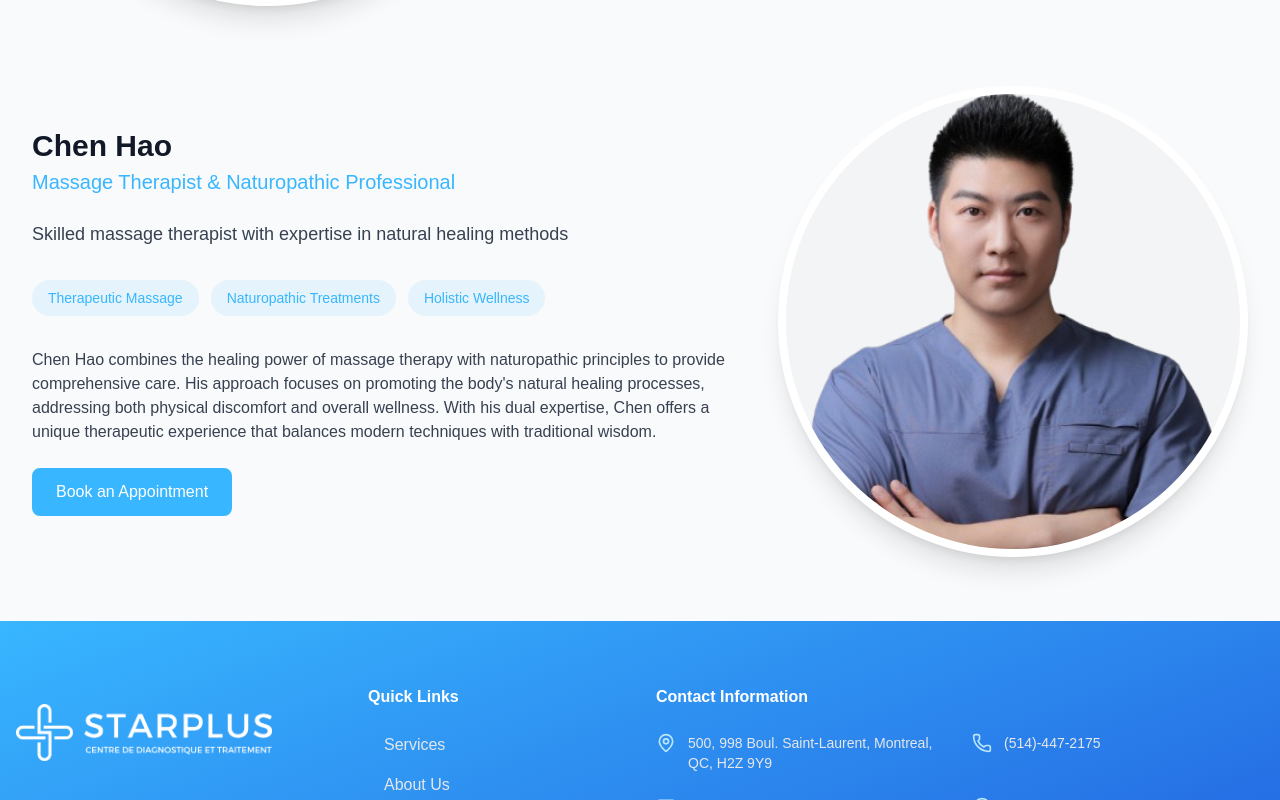
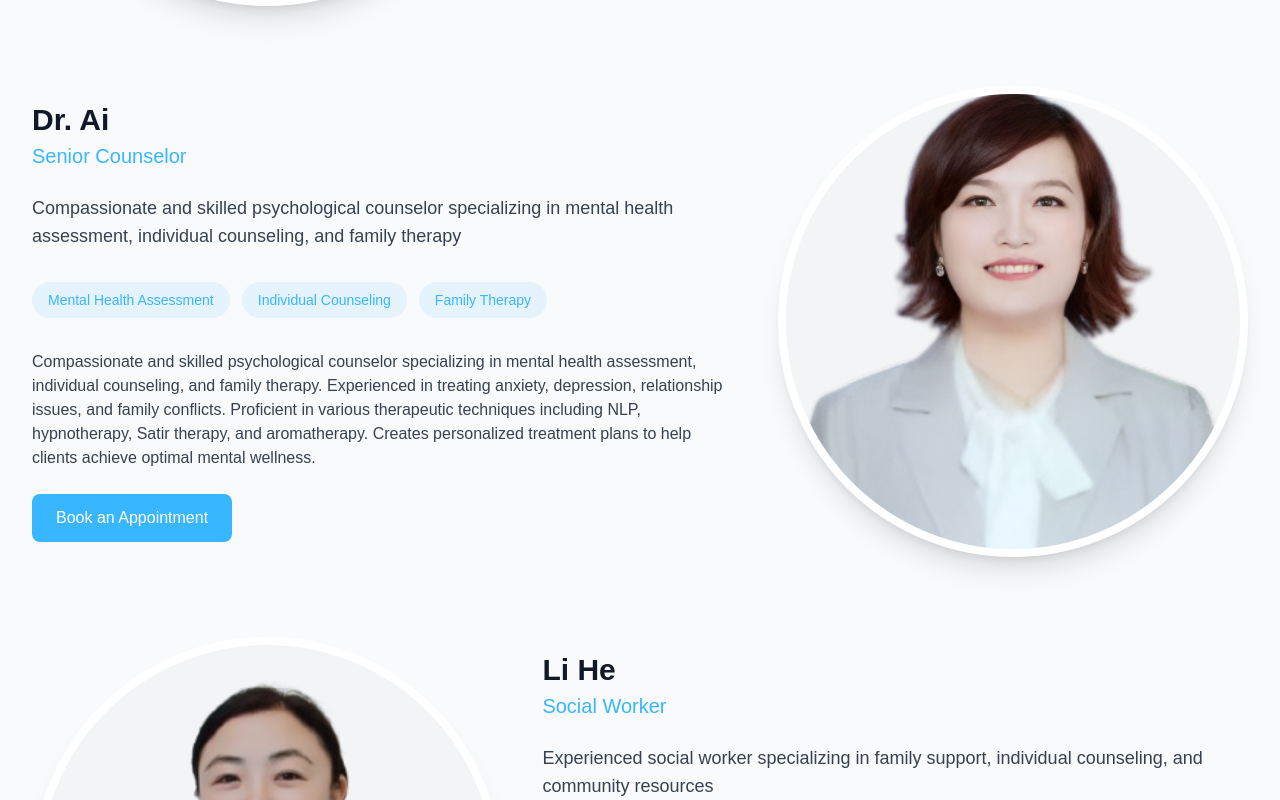
Before and after one commit to nadbm/starpluswebsite, a Next.js app: page /en/expertise in a window 1280 px wide. Shown: the part 800-1600 px from the top of the page. Built offline with nearby package versions, Linux system fonts and the light colour scheme.

Commit message:
Update professionals and remove Chen Hao references
Replaced Chen Hao with Dr. Ai (psychology) and Li He (social work) in expertise and translation files. Updated related structured data and removed unused team images for Chen Hao.

```diff
--- a/components/Expertise.tsx
+++ b/components/Expertise.tsx
@@ -21,16 +21,28 @@ export default function Expertise() {
             bio: t('professionals.qi.bio')
         },
         {
-            image: "/team/ch1.png",
-            name: t('professionals.chen.name'),
-            title: t('professionals.chen.title'),
-            description: t('professionals.chen.description'),
+            image: "/team/ai.png",
+            name: t('professionals.psychology.name'),
+            title: t('professionals.psychology.title'),
+            description: t('professionals.psychology.description'),
             expertise: [
-                t('professionals.chen.expertise.0'),
-                t('professionals.chen.expertise.1'),
-                t('professionals.chen.expertise.2')
+                t('professionals.psychology.expertise.0'),
+                t('professionals.psychology.expertise.1'),
+                t('professionals.psychology.expertise.2')
             ],
-            bio: t('professionals.chen.bio')
+            bio: t('professionals.psychology.bio')
+        },
+        {
+            image: "/team/LiHe.png",
+            name: t('professionals.socialWork.name'),
+            title: t('professionals.socialWork.title'),
+            description: t('professionals.socialWork.description'),
+            expertise: [
+                t('professionals.socialWork.expertise.0'),
+                t('professionals.socialWork.expertise.1'),
+                t('professionals.socialWork.expertise.2')
+            ],
+            bio: t('professionals.socialWork.bio')
         }
     ];
 
--- a/components/StructuredData.tsx
+++ b/components/StructuredData.tsx
@@ -168,12 +168,6 @@ const StructuredData = ({ locale }: StructuredDataProps) => {
         "name": "Qi Meng Sun",
         "jobTitle": "Physiotherapist",
         "description": "Experienced physiotherapist specializing in rehabilitation and pain management"
-      },
-      {
-        "@type": "Person",
-        "name": "Chen Hao",
-        "jobTitle": "Massage Therapist & Naturopathic Professional",
-        "description": "Skilled massage therapist with expertise in natural healing methods"
       }
     ],
     "founder": {
--- a/messages/en.json
+++ b/messages/en.json
@@ -39,16 +39,27 @@
         ],
         "bio": "Qi Meng Sun is a dedicated physiotherapist with extensive experience in treating various conditions including sports injuries, post-surgical rehabilitation, and other orthopedic conditions. Using evidence-based techniques, she creates customized treatment plans that help patients regain mobility and improve their quality of life."
       },
-      "chen": {
-        "name": "Chen Hao",
-        "title": "Massage Therapist & Naturopathic Professional",
-        "description": "Skilled massage therapist with expertise in natural healing methods",
+      "psychology": {
+        "name": "Dr. Ai",
+        "title": "Senior Counselor",
+        "description": "Compassionate and skilled psychological counselor specializing in mental health assessment, individual counseling, and family therapy",
         "expertise": [
-          "Therapeutic Massage",
-          "Naturopathic Treatments",
-          "Holistic Wellness"
+          "Mental Health Assessment",
+          "Individual Counseling",
+          "Family Therapy"
         ],
-        "bio": "Chen Hao combines the healing power of massage therapy with naturopathic principles to provide comprehensive care. His approach focuses on promoting the body's natural healing processes, addressing both physical discomfort and overall wellness. With his dual expertise, Chen offers a unique therapeutic experience that balances modern techniques with traditional wisdom."
+        "bio": "Compassionate and skilled psychological counselor specializing in mental health assessment, individual counseling, and family therapy. Experienced in treating anxiety, depression, relationship issues, and family conflicts. Proficient in various therapeutic techniques including NLP, hypnotherapy, Satir therapy, and aromatherapy. Creates personalized treatment plans to help clients achieve optimal mental wellness."
+      },
+      "socialWork": {
+        "name": "Li He",
+        "title": "Social Worker",
+        "description": "Experienced social worker specializing in family support, individual counseling, and community resources",
+        "expertise": [
+          "Family Support",
+          "Individual Counseling",
+          "Community Resources"
+        ],
+        "bio": "Experienced social worker specializing in family support, individual counseling, and community resources. Dedicated to helping individuals and families navigate life challenges and access necessary services. Skilled in providing emotional support, crisis intervention, and connecting clients with appropriate community resources. Committed to empowering individuals and families to achieve their goals and improve their quality of life."
       }
     }
   },
--- a/messages/fr.json
+++ b/messages/fr.json
@@ -39,16 +39,27 @@
         ],
         "bio": "Qi Meng Sun est une physiothérapeute dévouée avec une vaste expérience dans le traitement de diverses conditions, notamment les blessures sportives, la réadaptation post-chirurgicale et d'autres affections orthopédiques. Utilisant des techniques fondées sur des preuves, elle crée des plans de traitement personnalisés qui aident les patients à retrouver leur mobilité et à améliorer leur qualité de vie."
       },
-      "chen": {
-        "name": "Chen Hao",
-        "title": "Massothérapeute & Professionnel en Naturopathie",
-        "description": "Massothérapeute qualifié avec expertise en méthodes de guérison naturelles",
+      "psychology": {
+        "name": "Dr. Ai",
+        "title": "Conseillère Senior",
+        "description": "Conseillère psychologique compatissante et compétente spécialisée en évaluation de santé mentale, conseil individuel et thérapie familiale",
         "expertise": [
-          "Massage Thérapeutique",
-          "Traitements Naturopathiques",
-          "Bien-être Holistique"
+          "Évaluation de Santé Mentale",
+          "Conseil Individuel",
+          "Thérapie Familiale"
         ],
-        "bio": "Chen Hao combine le pouvoir guérisseur de la massothérapie avec les principes naturopathiques pour fournir des soins complets. Son approche se concentre sur la promotion des processus naturels de guérison du corps, abordant à la fois l'inconfort physique et le bien-être général. Avec sa double expertise, Chen offre une expérience thérapeutique unique qui équilibre les techniques modernes avec la sagesse traditionnelle."
+        "bio": "Conseillère psychologique compatissante et compétente spécialisée en évaluation de santé mentale, conseil individuel et thérapie familiale. Expérience dans le traitement de l'anxiété, dépression et conflits relationnels. Maîtrise diverses techniques thérapeutiques incluant PNL, hypnothérapie, thérapie Satir et aromathérapie. Crée des plans de traitement personnalisés pour un bien-être mental optimal."
+      },
+      "socialWork": {
+        "name": "Li He",
+        "title": "Travailleuse Sociale",
+        "description": "Travailleuse sociale expérimentée spécialisée dans le soutien familial, le conseil individuel et les ressources communautaires",
+        "expertise": [
+          "Soutien Familial",
+          "Conseil Individuel",
+          "Ressources Communautaires"
+        ],
+        "bio": "Travailleuse sociale expérimentée spécialisée dans le soutien familial, le conseil individuel et les ressources communautaires. Dédiée à aider les individus et familles à naviguer les défis de la vie et accéder aux services nécessaires. Compétente dans la fourniture de soutien émotionnel, l'intervention de crise et la connexion des clients avec les ressources communautaires appropriées. Engagée à autonomiser les individus et familles pour atteindre leurs objectifs et améliorer leur qualité de vie."
       }
     }
   },
--- a/messages/zh.json
+++ b/messages/zh.json
@@ -39,16 +39,27 @@
         ],
         "bio": "孙绮梦是一位敬业的物理治疗师，在治疗各种状况方面拥有丰富经验，包括运动损伤、手术后康复和其他骨科疾病。运用循证技术，她制定个性化治疗计划，帮助患者恢复活动能力并改善生活质量。"
       },
-      "chen": {
-        "name": "陈浩",
-        "title": "按摩治疗师 & 自然疗法专家",
-        "description": "熟练的按摩治疗师，精通自然疗法",
+      "psychology": {
+        "name": "小艾老师",
+        "title": "高级心理咨询师",
+        "description": "富有同理心且技能精湛的心理咨询师，专注于心理健康测评、个体心理咨询和家庭治疗",
         "expertise": [
-          "治疗性按摩",
-          "自然疗法",
-          "整体健康"
+          "心理健康测评",
+          "个体心理咨询",
+          "家庭治疗"
         ],
-        "bio": "陈浩将按摩治疗的治愈力与自然疗法原则相结合，提供全面护理。他的方法注重促进身体的自然愈合过程，解决身体不适和整体健康。凭借双重专业知识，陈浩提供独特的治疗体验，平衡现代技术与传统智慧。"
+        "bio": "富有同理心且技能精湛的心理咨询师，专注于心理健康测评、个体心理咨询和家庭治疗。拥有丰富的临床经验，擅长处理各种心理问题，包括焦虑、抑郁、人际关系困扰和家庭冲突等。精通多种心理治疗技术，包括NLP、催眠治疗、萨提亚疗愈和芳香疗法等循证治疗方法，能够为来访者制定个性化的治疗方案，帮助他们实现最佳的心理康复效果。"
+      },
+      "socialWork": {
+        "name": "Li He",
+        "title": "社会工作者",
+        "description": "经验丰富的社会工作者，专注于家庭支持、个人咨询和社区资源",
+        "expertise": [
+          "家庭支持",
+          "个人咨询",
+          "社区资源"
+        ],
+        "bio": "经验丰富的社会工作者，专注于家庭支持、个人咨询和社区资源。致力于帮助个人和家庭应对生活挑战，获得必要的服务支持。擅长提供情感支持、危机干预，并帮助客户连接适当的社区资源。致力于赋能个人和家庭实现目标，改善生活质量。"
       }
     }
   },
@@ -74,7 +85,6 @@
     "psychology": {
       "name": "小艾老师",
       "title": "高级心理咨询师",
-
       "t1": "高级心理咨询师",
       "t2": "家庭教育指导师",
       "t3": "专业治疗认证",
@@ -83,14 +93,14 @@
       "t6": "秉承\"认清生活真相，热爱世界与生活\"的理念，STARPLUS关注蒙城华人心理健康。以卓越的专业技能和温暖的人文关怀赢得了来访者的一致好评，在心理健康领域享有良好声誉。"
     },
     "socialWork": {
-      "name": "李和",
+      "name": "Li He",
       "title": "社会工作者",
       "t1": "持证社会工作者",
       "t2": "家庭与夫妻治疗师",
       "t3": "专业认证",
       "t4": "经验丰富的社会工作者，专注于家庭支持、个人咨询和社区资源。致力于帮助个人和家庭应对生活挑战，获得必要的服务支持。",
       "t5": "擅长提供情感支持、危机干预，并帮助客户连接适当的社区资源。致力于赋能个人和家庭实现目标，改善生活质量。",
-      "t6": "凭借专业认证和丰富经验，李和提供富有同理心的关怀和实用解决方案，帮助客户克服障碍，建立更强大、更健康的关系。"
+      "t6": "凭借专业认证和丰富经验，Li He提供富有同理心的关怀和实用解决方案，帮助客户克服障碍，建立更强大、更健康的关系。"
     }
   },
   "bookNowSection": {
```
Also changed, not shown: public/team/ch1.png (deleted), public/team/chen-hao.png (deleted).
